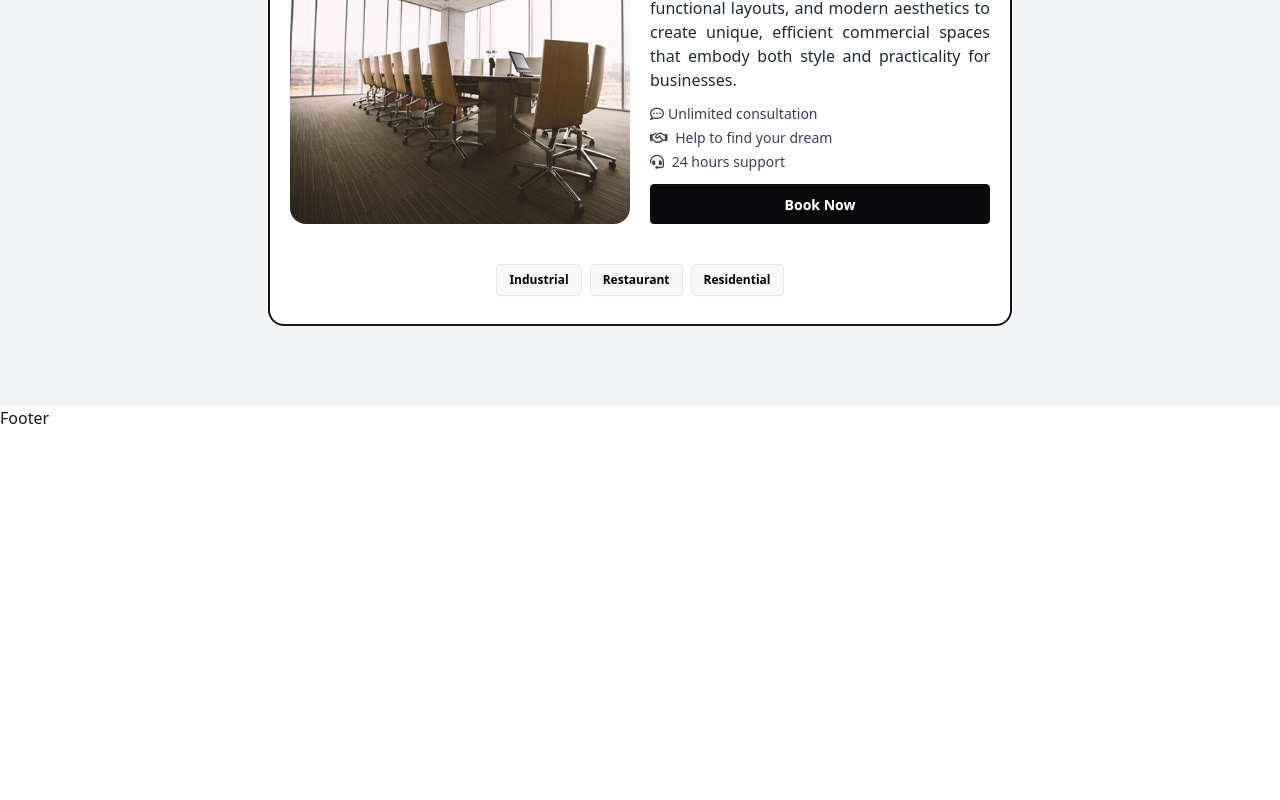
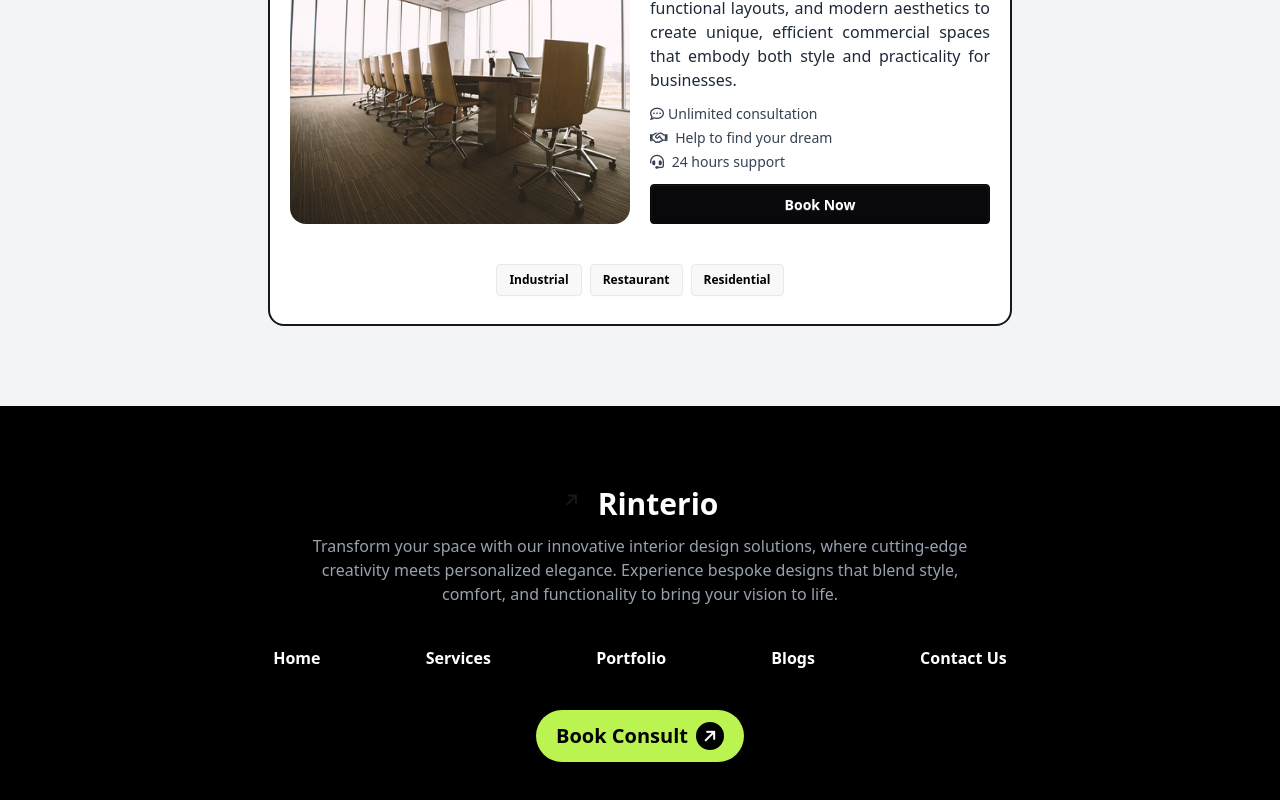
Before and after one commit to mrirakib04/landing-page-4, a React (Vite) app: page / in a window 1280 px wide. Shown: the part 5152-5952 px from the top of the page. Before the commit the page ends 5582 px from the top, so only its background shows below. Built offline with nearby package versions, Linux system fonts and the light colour scheme.

Commit message:
footer added

```diff
--- a/src/components/Footer.jsx
+++ b/src/components/Footer.jsx
@@ -1,5 +1,59 @@
 const Footer = () => {
-  return <div>Footer</div>;
+  return (
+    <footer className="bg-black">
+      <div className="container mx-auto px-5 py-16 lg:py-20 space-y-6 md:space-y-8 lg:space-y-10 lg:w-3/4">
+        <div className="space-y-2 lg:space-y-3 md:w-4/5 lg:w-3/4 md:mx-auto">
+          <button className="flex mx-auto items-center gap-2">
+            <i className="fa-solid fa-arrow-right bg-lime100 text-black_bg w-7 h-7 rounded-full flex justify-center items-center -rotate-45"></i>
+            <h1 className="text-3xl font-extrabold text-white">Rinterio</h1>
+          </button>
+          <p className="font-medium text-gray-400 text-center">
+            Transform your space with our innovative interior design solutions,
+            where cutting-edge creativity meets personalized elegance.
+            Experience bespoke designs that blend style, comfort, and
+            functionality to bring your vision to life.
+          </p>
+        </div>
+
+        <div>
+          <ul className="flex flex-col md:flex-row md:justify-evenly items-center gap-3 text-white font-semibold">
+            <li>
+              <a className="hover:text-gray-600 duration-300" href="">
+                Home
+              </a>
+            </li>
+            <li>
+              <a className="hover:text-gray-600 duration-300" href="">
+                Services
+              </a>
+            </li>
+            <li>
+              <a className="hover:text-gray-600 duration-300" href="">
+                Portfolio
+              </a>
+            </li>
+            <li>
+              <a className="hover:text-gray-600 duration-300" href="">
+                Blogs
+              </a>
+            </li>
+            <li>
+              <a className="hover:text-gray-600 duration-300" href="">
+                Contact Us
+              </a>
+            </li>
+          </ul>
+        </div>
+
+        <div>
+          <button className="w-full md:w-auto md:mx-auto flex justify-center items-center gap-2 bg-lime-300 duration-300 hover:bg-green-500 px-5 py-3 rounded-[32px]">
+            <p className="text-xl font-extrabold text-black">Book Consult</p>
+            <i className="fa-solid fa-arrow-right bg-black text-white w-7 h-7 rounded-full content-center -rotate-45"></i>
+          </button>
+        </div>
+      </div>
+    </footer>
+  );
 };
 
 export default Footer;
```
